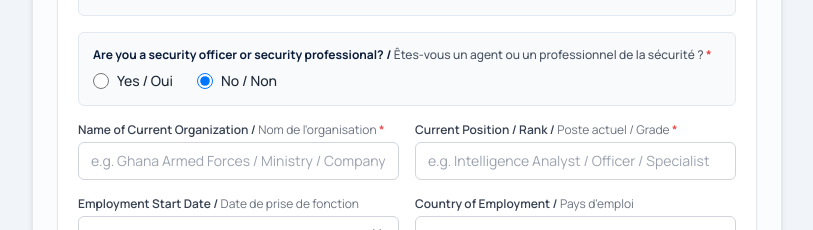
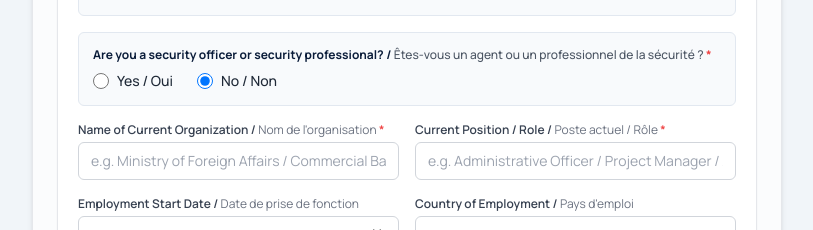
Before and after one commit to feliciopedro/uds_gem, a Next.js app: page / in a window 1280 px wide. Shown: the part 1360-1590 px from the top of the page, without its empty margins (233-1046 px from the left). Built offline with nearby package versions, Linux system fonts and the light colour scheme.

Commit message:
fix: update employment placeholders and labels dynamically based on security officer selection

```diff
--- a/src/components/ReviewStep.tsx
+++ b/src/components/ReviewStep.tsx
@@ -212,7 +212,9 @@ export const ReviewStep: React.FC = () => {
                 </span>
               </div>
               <div>
-                <span className="block text-gray-500 font-medium">Position / Rank</span>
+                <span className="block text-gray-500 font-medium">
+                  {employmentInfo.isSecurityOfficer === 'Yes' ? 'Position / Rank' : 'Position / Role'}
+                </span>
                 <span className="font-semibold text-gray-800">{employmentInfo.position || 'N/A'}</span>
               </div>
               <div>
--- a/src/components/sections/EmploymentInfo.tsx
+++ b/src/components/sections/EmploymentInfo.tsx
@@ -72,7 +72,9 @@ export const EmploymentInfo: React.FC = () => {
                     name="isSecurityOfficer"
                     value="Yes"
                     checked={employmentInfo.isSecurityOfficer === 'Yes'}
-                    onChange={(e) => updateEmploymentInfo('isSecurityOfficer', e.target.value)}
+                    onChange={(e) => {
+                      updateEmploymentInfo('isSecurityOfficer', e.target.value);
+                    }}
                     className="w-4 h-4 text-[#0B1D3A] focus:ring-[#0B1D3A]"
                   />
                   Yes / Oui
@@ -83,7 +85,10 @@ export const EmploymentInfo: React.FC = () => {
                     name="isSecurityOfficer"
                     value="No"
                     checked={employmentInfo.isSecurityOfficer === 'No'}
-                    onChange={(e) => updateEmploymentInfo('isSecurityOfficer', e.target.value)}
+                    onChange={(e) => {
+                      updateEmploymentInfo('isSecurityOfficer', e.target.value);
+                      updateEmploymentInfo('securityOrgType', '');
+                    }}
                     className="w-4 h-4 text-[#0B1D3A] focus:ring-[#0B1D3A]"
                   />
                   No / Non
@@ -134,7 +139,11 @@ export const EmploymentInfo: React.FC = () => {
                   type="text"
                   value={employmentInfo.currentOrganization}
                   onChange={(e) => updateEmploymentInfo('currentOrganization', e.target.value)}
-                  placeholder="e.g. Ghana Armed Forces / Ministry / Company"
+                  placeholder={
+                    isSecurity
+                      ? "e.g. Ghana Armed Forces / Police Service / Security Agency"
+                      : "e.g. Ministry of Foreign Affairs / Commercial Bank / University / Company"
+                  }
                   className={`w-full text-sm px-3 py-2 border rounded-md focus:outline-none focus:ring-1 ${
                     errors.currentOrganization
                       ? 'border-red-500 focus:ring-red-500'
@@ -149,13 +158,22 @@ export const EmploymentInfo: React.FC = () => {
               {/* Position */}
               <div>
                 <label className="block text-xs font-semibold text-gray-700 mb-1">
-                  Current Position / Rank / <span className="text-gray-500 font-normal">Poste actuel / Grade</span> <span className="text-red-500">*</span>
+                  {isSecurity ? (
+                    <>Current Position / Rank / <span className="text-gray-500 font-normal">Poste actuel / Grade</span></>
+                  ) : (
+                    <>Current Position / Role / <span className="text-gray-500 font-normal">Poste actuel / Rôle</span></>
+                  )}{' '}
+                  <span className="text-red-500">*</span>
                 </label>
                 <input
                   type="text"
                   value={employmentInfo.position}
                   onChange={(e) => updateEmploymentInfo('position', e.target.value)}
-                  placeholder="e.g. Intelligence Analyst / Officer / Specialist"
+                  placeholder={
+                    isSecurity
+                      ? "e.g. Intelligence Officer / Security Supervisor / Inspector"
+                      : "e.g. Administrative Officer / Project Manager / Accountant / Specialist"
+                  }
                   className={`w-full text-sm px-3 py-2 border rounded-md focus:outline-none focus:ring-1 ${
                     errors.position
                       ? 'border-red-500 focus:ring-red-500'
```
